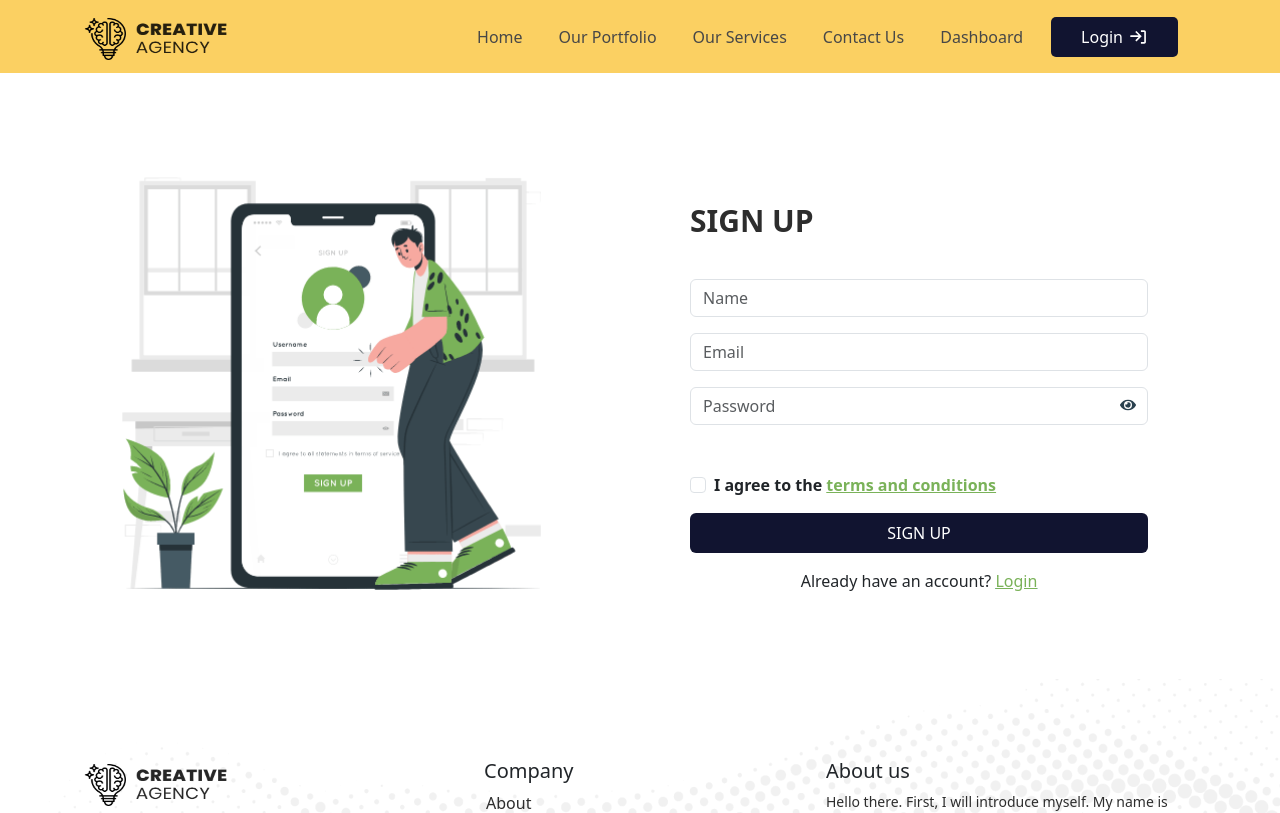
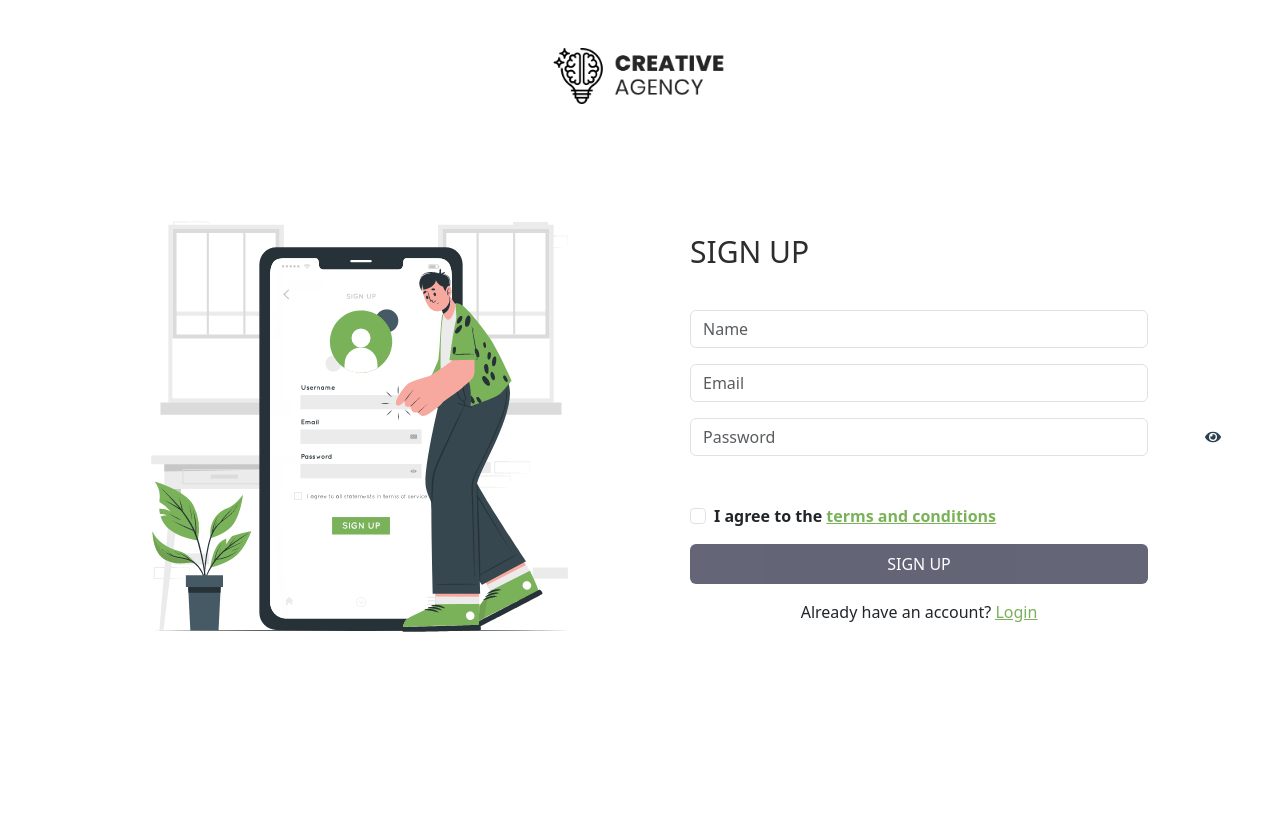
Before and after one commit to azimuddin2/creative-agency-client, a React (Create React App) app: page /signup in a window 1280 px wide. Shown: the top 813 px of the page. Built offline with nearby package versions, Linux system fonts and the light colour scheme; no server answers.

Commit message:
update login and signup page task

```diff
--- a/src/Pages/Login/Login/Login.css
+++ b/src/Pages/Login/Login/Login.css
@@ -5,8 +5,8 @@
     margin-bottom: 20px;
 }
 
-.login-image img {
-    width: 90%;
+.login-image {
+    margin: auto;
 }
 
 .login-form {
@@ -18,7 +18,7 @@
 .form-title {
     font-size: 30px;
     color: #2D2D2D;
-    font-weight: 600;
+    font-weight: 500;
     margin-bottom: 40px;
     text-transform: uppercase;
 }
@@ -33,7 +33,6 @@
 .account {
     text-align: center;
     font-size: 16px;
-    /* font-weight: 500; */
 }
 
 .account span {
@@ -58,9 +57,8 @@
     }
 
     .login-form {
-        padding: 40px 20px;
+        padding: 20px;
         margin-top: -10px;
-
     }
 
     .form-title {
@@ -75,6 +73,10 @@
 
     .login-image {
         margin: auto;
+    }
+
+    .account span{
+        font-size: 14px;
     }
 }
 
--- a/src/Pages/Login/Login/Login.js
+++ b/src/Pages/Login/Login/Login.js
@@ -6,6 +6,7 @@ import { useContext, useState } from 'react';
 import { AuthContext } from '../../../contexts/AuthProvider/AuthProvider';
 import { toast } from 'react-hot-toast';
 import { FaEye, FaEyeSlash } from 'react-icons/fa';
+import logo from '../../../assets/logos/logo.png';
 
 const Login = () => {
     const { signIn } = useContext(AuthContext);
@@ -30,6 +31,9 @@ const Login = () => {
 
     return (
         <section className='container'>
+            <Link to={'/'} className='d-flex justify-content-center align-items-center mt-5'>
+                <img src={logo} alt="logo" style={{ width: '180px' }} />
+            </Link>
             <div className='login-section'>
                 <div className='login-image'>
                     <img src={login} alt="login" />
@@ -77,7 +81,6 @@ const Login = () => {
                                 </label>
                             </div>
                         </div>
-
                         <Button className='submit-button py-2' type="submit">LOGIN</Button>
                     </Form>
                     <p className='account'>Don’t have an account? <Link to='/signup'><span>Create an account</span></Link> </p>
--- a/src/Pages/Login/SignUp/SignUp.css
+++ b/src/Pages/Login/SignUp/SignUp.css
@@ -5,8 +5,8 @@
     margin-bottom: 20px;
 }
 
-.signUp-image img {
-    width: 90%;
+.signUp-image {
+    margin: auto;
 }
 
 .signUp-form {
@@ -19,8 +19,8 @@
     position: absolute;
     color: #2A414F;
     cursor: pointer;
-    margin-left: 430px;
-    margin-top: -34px;
+    margin-left: 515px;
+    margin-top: -33px;
 }
 
 .link {
@@ -35,7 +35,7 @@
     }
 
     .signUp-form {
-        padding: 40px 20px;
+        padding: 20px;
         margin-top: -10px;
 
     }
--- a/src/Pages/Login/SignUp/SignUp.js
+++ b/src/Pages/Login/SignUp/SignUp.js
@@ -6,10 +6,12 @@ import { useContext, useState } from 'react';
 import { AuthContext } from '../../../contexts/AuthProvider/AuthProvider';
 import { toast } from 'react-hot-toast';
 import { FaEyeSlash, FaEye } from 'react-icons/fa';
+import logo from '../../../assets/logos/logo.png';
 
 const SignUp = () => {
     const { createUser, updateUserProfile } = useContext(AuthContext);
     const [showPassword, setShowPassword] = useState(false);
+    const [accepted, setAccepted] = useState(false);
 
     const handleFormSubmit = event => {
         event.preventDefault();
@@ -44,6 +46,9 @@ const SignUp = () => {
 
     return (
         <section className='container'>
+            <Link to={'/'} className='d-flex justify-content-center align-items-center mt-5'>
+                <img src={logo} alt="logo" style={{ width: '180px' }} />
+            </Link>
             <div className='signUp-section'>
                 <div className='signUp-image'>
                     <img src={signup} alt="signUp" />
@@ -90,13 +95,19 @@ const SignUp = () => {
                         </Form.Group>
 
                         <div className="form-check mb-3">
-                            <input className="form-check-input" type="checkbox" value="" id="flexCheckDefault" />
+                            <input
+                                onClick={() => setAccepted(!accepted)}
+                                className="form-check-input"
+                                type="checkbox"
+                                value=""
+                                id="flexCheckDefault"
+                            />
                             <label className="form-check-label fw-semibold" for="flexCheckDefault">
                                 I agree to the <Link className='link'>terms and conditions</Link>
                             </label>
                         </div>
 
-                        <Button className='submit-button py-2' type="submit">SIGN UP</Button>
+                        <Button disabled={!accepted} className='submit-button py-2' type="submit">SIGN UP</Button>
                     </Form>
                     <p className='account'>Already have an account? <Link to='/login'><span>Login</span></Link> </p>
                 </div>
--- a/src/Routes/Routes.js
+++ b/src/Routes/Routes.js
@@ -13,6 +13,8 @@ const router = createBrowserRouter([
                 path: '/',
                 element: <Home></Home>
             },
+        ]
+    },
     {
         path: '/login',
         element: <Login></Login>
@@ -21,8 +23,6 @@ const router = createBrowserRouter([
         path: '/signup',
         element: <SignUp></SignUp>
     },
-        ]
-    }
 ])
 
 export default router;
```
Lines whose indentation alone changed are shown as unchanged.
